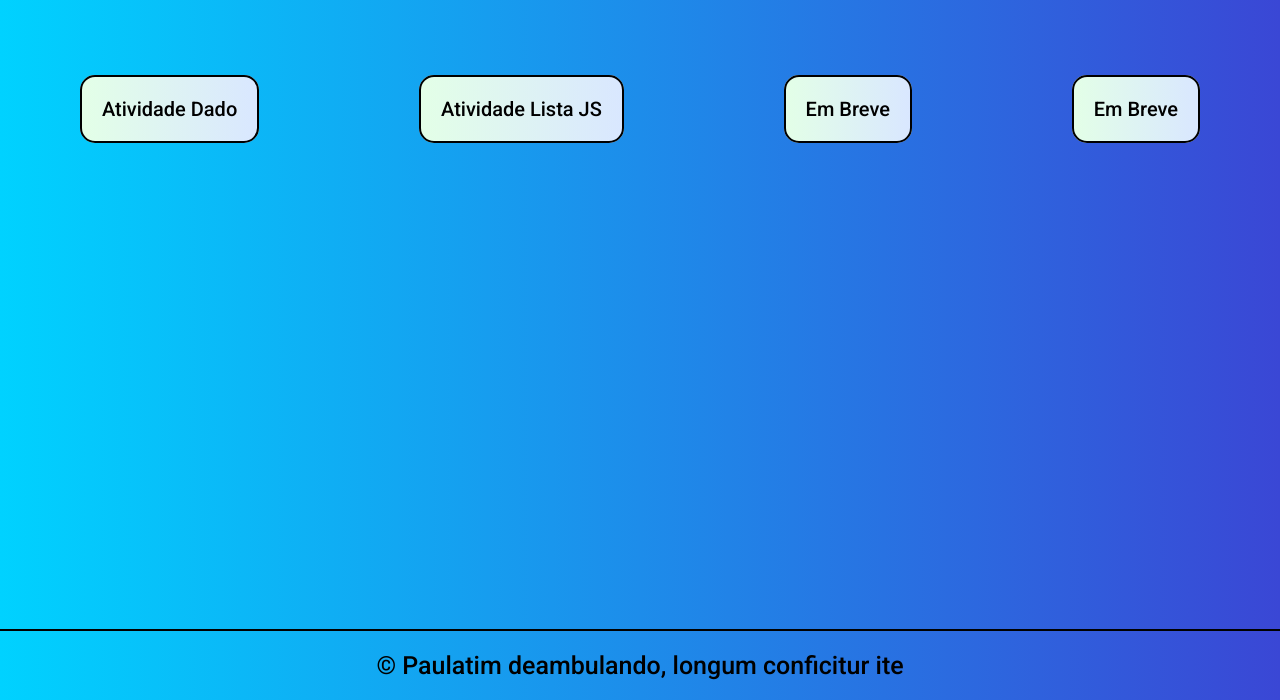
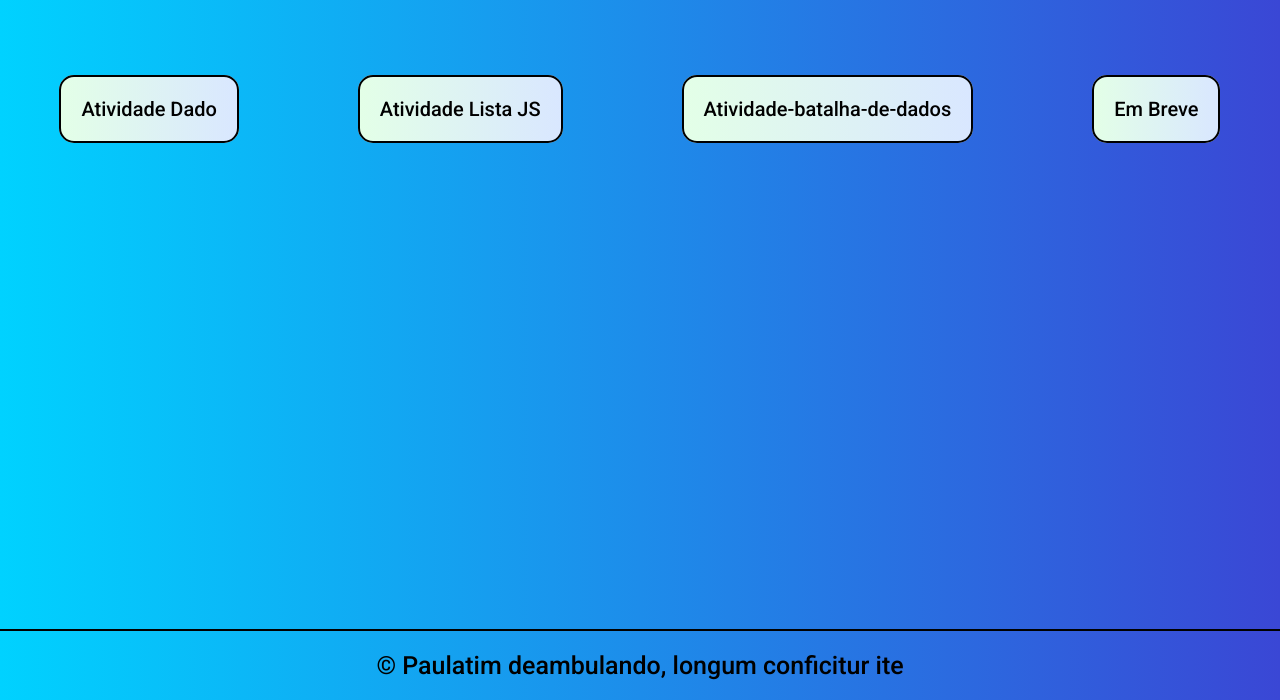
Before and after one commit to MarcosTenorioDev/Atividades-DevWeb-2023.1, a plain HTML site: page index.html in a window 1280 px wide. Shown: the part 100-800 px from the top of the page. Drawn offline with Linux system fonts and the light colour scheme.

Commit message:
:label: style: mudança no nome do botão para redirecionar a atividade 3

```diff
--- a/index.html
+++ b/index.html
@@ -21,7 +21,7 @@
                     <a class="button" href="atividade 2/atividadeLista.html">Atividade Lista JS</a>
                 </li>
                 <li>
-                    <a class="button" href="atividade 3/batalha-dados.html">Em Breve</a>
+                    <a class="button" href="atividade 3/batalha-dados.html">Atividade-batalha-de-dados</a>
                 </li>
                 <li>
                     <a class="button" href="">Em Breve</a>
```
